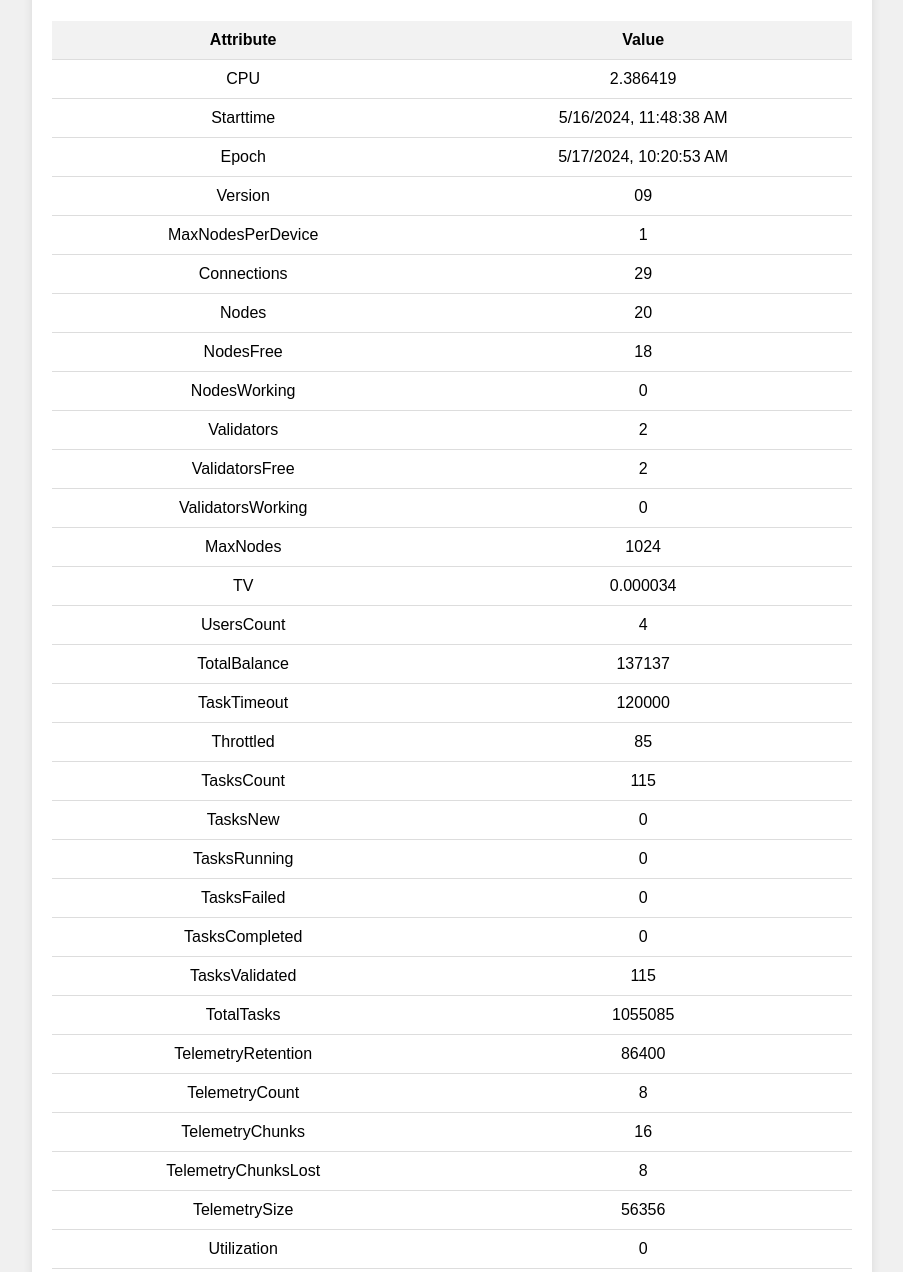
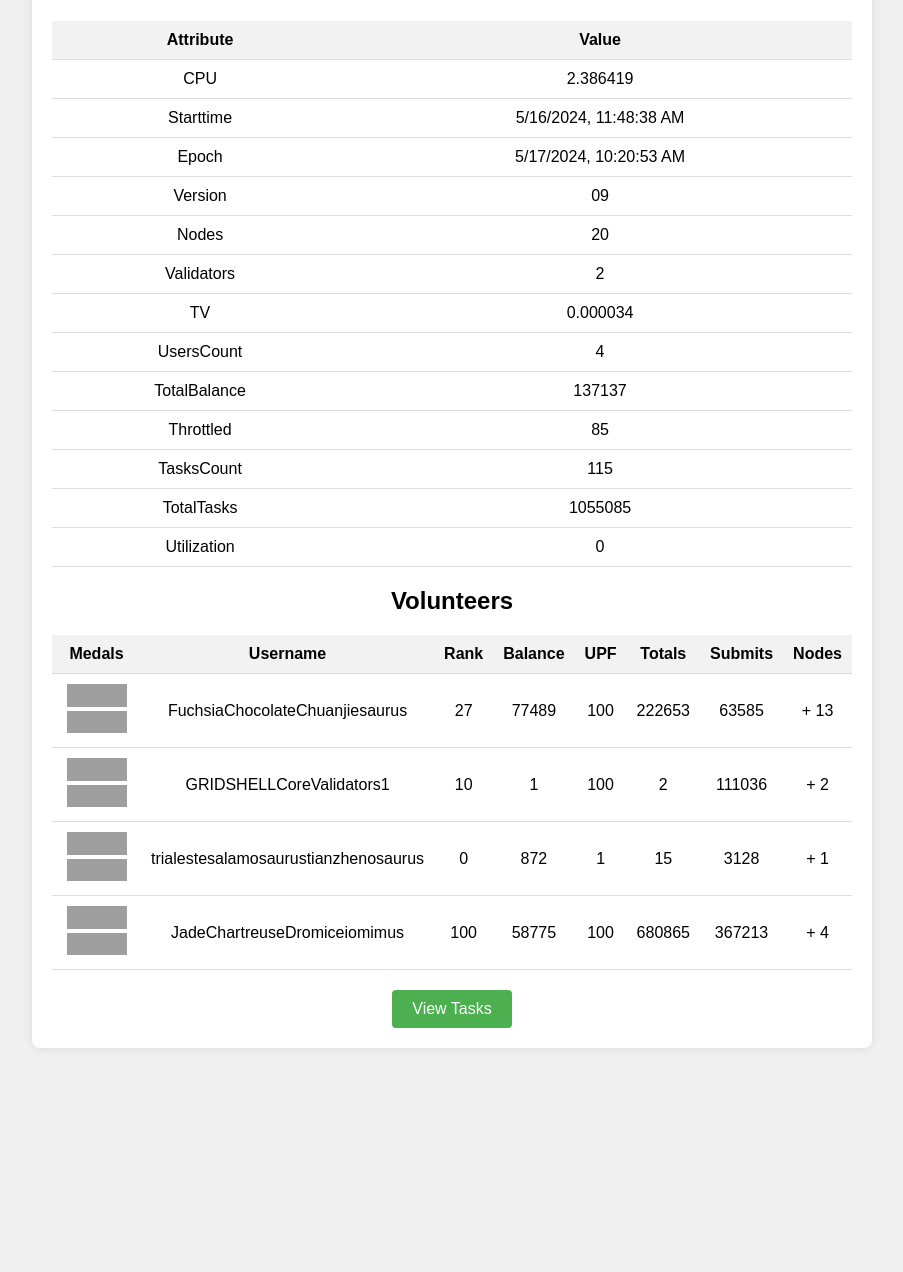
Before and after one commit to invpe/GridShellExplorer, a plain HTML site: page docs/index.html in a window 1280 px wide. Shown: the part 421-1693 px from the top of the page, without its empty margins (188-1091 px from the left). After the commit the page ends 1489 px from the top, so only its background shows below. Drawn offline with Linux system fonts and the light colour scheme; grey boxes are pictures that could not be loaded.

Commit message:
Update index.html

```diff
--- a/docs/index.html
+++ b/docs/index.html
@@ -113,32 +113,14 @@
                     "Starttime": new Date(data.Starttime * 1000).toLocaleString(),
                     "Epoch": new Date(data.Epoch * 1000).toLocaleString(),
                     "Version": data.Version,
-                    "MaxNodesPerDevice": data.MaxNodesPerDevice,
-                    "Connections": data.Connections,
                     "Nodes": data.Nodes,
-                    "NodesFree": data.NodesFree,
-                    "NodesWorking": data.NodesWorking,
                     "Validators": data.Validators,
-                    "ValidatorsFree": data.ValidatorsFree,
-                    "ValidatorsWorking": data.ValidatorsWorking,
-                    "MaxNodes": data.MaxNodes,
                     "TV": data.TV,
                     "UsersCount": data.UsersCount,
                     "TotalBalance": data.TotalBalance,
-                    "TaskTimeout": data.TaskTimeout,
                     "Throttled": data.Throttled,
                     "TasksCount": data.TasksCount,
-                    "TasksNew": data.TasksNew,
-                    "TasksRunning": data.TasksRunning,
-                    "TasksFailed": data.TasksFailed,
-                    "TasksCompleted": data.TasksCompleted,
-                    "TasksValidated": data.TasksValidated,
                     "TotalTasks": data.TotalTasks,
-                    "TelemetryRetention": data.TelemetryRetention,
-                    "TelemetryCount": data.TelemetryCount,
-                    "TelemetryChunks": data.TelemetryChunks,
-                    "TelemetryChunksLost": data.TelemetryChunksLost,
-                    "TelemetrySize": data.TelemetrySize,
                     "Utilization": data.Utilization
                 };
 
@@ -152,7 +134,7 @@
                 function createUserRow(user) {
                     let medalsHTML = '';
                     for (const award of user.Awards) {
-                        medalsHTML += `<img class="medal" src="https://raw.githubusercontent.com/invpe/GridShellExplorer/main/docs/resources/Medal${award.Medal}.png" alt="Medal ${award.Category}">`;
+                        medalsHTML += `<img class="medal" src="https://raw.githubusercontent.com/invpe/GridShellExplorer/main/docs/resources/Medal${award.Medal}.png" alt="Medal ${award.Category}" title="Medal ${award.Category}">`;
                     }
                     return `<tr>
                                 <td>${medalsHTML}</td>
```
